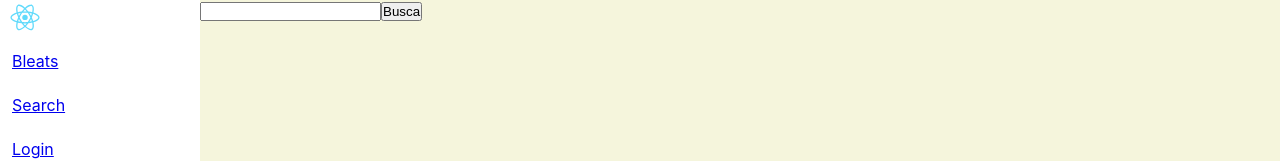
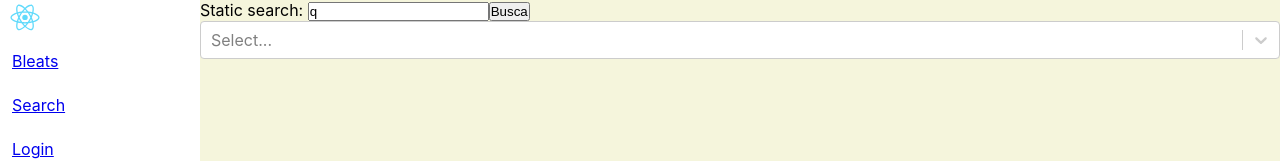
Before and after one commit to miguelselectra/bleatter, a React (Create React App) app: page /search in a window 1280 px wide. Shown: the top 161 px of the page. Built offline with nearby package versions, Linux system fonts and the light colour scheme; no server answers.

Commit message:
implement react-select WIP BUGS

```diff
--- a/package.json
+++ b/package.json
@@ -12,6 +12,7 @@
     "react-dom": "^17.0.1",
     "react-router-dom": "^5.2.0",
     "react-scripts": "4.0.2",
+    "react-select": "^4.1.0",
     "web-vitals": "^1.1.0"
   },
   "scripts": {
--- a/src/pages/Search.js
+++ b/src/pages/Search.js
@@ -1,13 +1,16 @@
-import { useState} from "react";
+import { useState, useEffect } from "react";
 import axios from "axios";
 import Profile from "../components/Profile";
 import BleatList from "../components/BleatList";
+import Select from 'react-select';
 
 export default function Search ({userLogged}) {
   const [ userSearched, setUserSearched ] = useState(null);
-  const [ searchParam, setSearchParam] = useState('');
+  const [ searchParam, setSearchParam] = useState('q');
   const [ bleats, setBleats ] = useState([]);
+  const [ options, setOptions ] = useState([]);
 
+  // search with button - static
   const search = () => {
     axios.get('http://localhost:8000/users?username=' + searchParam + '&_embed=bleats')
       .then((response) => {
@@ -26,13 +29,51 @@ export default function Search ({userLogged}) {
     });
   }
 
+  // search with button - dynamic
+  useEffect(() => {
+    axios.get('http://localhost:8000/users?username_like=' + searchParam + '&_embed=bleats')
+      .then((response) => {
+        console.log(searchParam);
+        if (response.data.length !== 0) {
+          const userList = response.data.map((user) => {
+            return {
+              value: user.id,
+              label: user.username,
+              user: user
+            };
+          });
+          setOptions(userList);
+        }
+      }).catch((e) => {
+      console.log(e)
+      console.log('Dont forget launch: npx json-server --watch data/db.json --port 8000');
+    });
+  }, [searchParam]);
+
+  const handleChange = (e) => {
+    setUserSearched(e.user);
+    let  bleats = e.user.bleats;
+    let bleatsWithUser = bleats.map((bleat) => {
+      bleat.user = e.user;
+      return bleat;
+    })
+    setBleats(bleatsWithUser);
+  }
+
   return (
     <div className='search'>
-      <input
+      Static search: <input
         type="text"
         onChange={(e) => setSearchParam(e.target.value)}
+        value={searchParam}
+      /><button onClick={search}>Busca</button>
+
+      <Select
+        onChange={(e) => handleChange(e)}
+        options={options}
+        value={searchParam}
       />
-      <button onClick={search}>Busca</button>
+
       { userSearched && <Profile
         user={userSearched}
         userLogged={userLogged}
```
